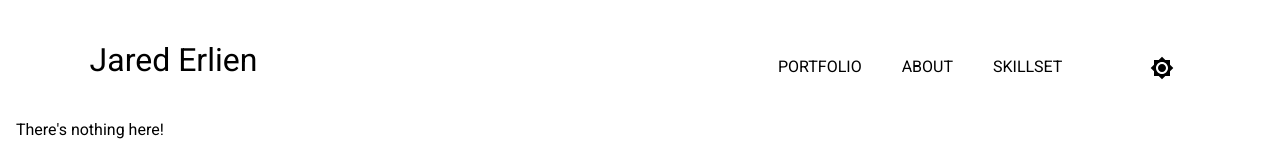
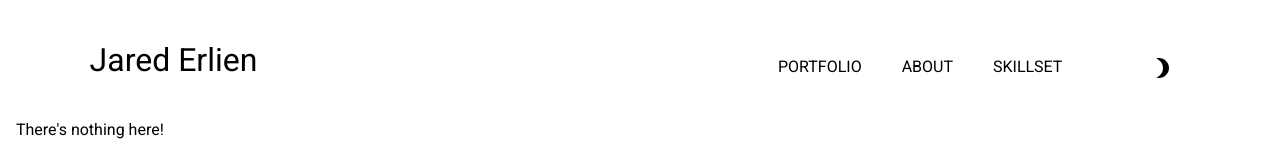
Before and after one commit to FortTheStrox/github-resume, a React (Create React App) app: page / in a window 1280 px wide. Shown: the top 160 px of the page. Built offline with nearby package versions, Linux system fonts and the light colour scheme.

Commit message:
rework
Replaced header w/ appbar and toolbar from material ui.

fixed flex grow issue on portfolio page

```diff
--- a/package.json
+++ b/package.json
@@ -18,6 +18,7 @@
     "@types/react-dom": "^17.0.14",
     "react": "^17.0.2",
     "react-dom": "^17.0.2",
+    "react-router": "^6.3.0",
     "react-router-dom": "^6.3.0",
     "react-scripts": "^5.0.0",
     "react-social-icons": "^5.13.0",
--- a/src/_scss/partials/_nav.scss
+++ b/src/_scss/partials/_nav.scss
@@ -7,9 +7,6 @@
     cursor: pointer;
 }
 
-.nav-bar {
-    display: flex;
-    justify-content: right;
 ul {
     margin: 0 7vw 0 0;
     padding: 3em 0 0 0;
@@ -30,7 +27,6 @@
 
     text-decoration: none;
     font-size:xx-large
-    }
 }
 
 // styling for how the nav bar list is shown
--- a/src/components/App.tsx
+++ b/src/components/App.tsx
@@ -6,14 +6,15 @@ import {
   Route,
 } from "react-router-dom";
 import { SocialIcon } from 'react-social-icons';
-import IconButton from "@mui/material/IconButton";
-import Brightness3Icon from '@mui/icons-material/Brightness3';
-import Brightness7Icon from '@mui/icons-material/Brightness7';
+
+
+
 
 // COMPONENTS
 import About from './About';
 import Skillset from './Skillset';
 import Portfolio from './Portfolio';
+import Header from './Header';
 
 // STYLING
 import './../css/main.min.css';
@@ -57,47 +58,8 @@ class App extends React.Component<Props, state> {
   render() {
     return (
       <div className={'App theme ' + (this.state.dark ? ' theme--dark' : 'theme--default' )}>
-    <div className='base'>
-        <nav className='nav-bar'>
-            <NavLink className='logo' to={deploy_str + "/"}>Jared Erlien</NavLink>
-            <ul className='nav-links'>
-                <li>
-                    <NavLink to={deploy_str + "/" } className={({ isActive })=>
-                        isActive ? "active-link" : undefined
-                        }
-                        >
-                        PORTFOLIO
-                    </NavLink>
-                </li>
-                <li>
-                    <NavLink to={deploy_str + "/ABOUT" } className={({ isActive })=>
-                        isActive ? "active-link" : undefined
-                        }
-                        >
-                        ABOUT
-                    </NavLink>
-                </li>
-                <li>
-                    <NavLink to={deploy_str + "/SKILLSET" } className={({ isActive })=>
-                        isActive ? "active-link" : undefined
-                        }
-                        >
-                        SKILLSET
-                    </NavLink>
-                </li>
-                <li>
-
-                </li>
-                <li>
-                    <IconButton edge="end" color="inherit" aria-label="mode" onClick={this.changeTheme}>
-                        {this.state.dark ?
-                        <Brightness3Icon /> :
-                        <Brightness7Icon />}
-                    </IconButton>
-                </li>
-            </ul>
-        </nav>
-
+        <div className='base'>
+            <Header />
             <Routes>
                 <Route path={deploy_str + "/" } element={<Portfolio />} />
                 <Route path={deploy_str + "/ABOUT" } element={<About />} />
--- /dev/null
+++ b/src/components/Header.tsx
@@ -0,0 +1,70 @@
+import './../css/main.min.css';
+
+import React, { useEffect } from 'react';
+import AppBar from '@mui/material/AppBar';
+import Toolbar from "@mui/material/Toolbar";
+
+
+import { SocialIcon } from 'react-social-icons';
+import IconButton from "@mui/material/IconButton";
+import Brightness3Icon from '@mui/icons-material/Brightness3';
+import Brightness7Icon from '@mui/icons-material/Brightness7';
+
+import { NavLink } from 'react-router-dom';
+
+// change this if you want to deploy
+// "" or "/github-resume"
+const deploy_str: string = "/github-resume";
+
+const Header = () => {
+
+    return (
+        // elevation removes box shadow from appbar
+        <AppBar
+            position='static'
+            color='transparent'
+            elevation={0}
+        >
+            <Toolbar disableGutters>
+            <NavLink className='logo' to={deploy_str + "/"}>Jared Erlien</NavLink>
+            <ul className='nav-links'>
+                <li>
+                    <NavLink to={deploy_str + "/" } className={({ isActive })=>
+                        isActive ? "active-link" : undefined
+                        }
+                        >
+                        PORTFOLIO
+                    </NavLink>
+                </li>
+                <li>
+                    <NavLink to={deploy_str + "/ABOUT" } className={({ isActive })=>
+                        isActive ? "active-link" : undefined
+                        }
+                        >
+                        ABOUT
+                    </NavLink>
+                </li>
+                <li>
+                    <NavLink to={deploy_str + "/SKILLSET" } className={({ isActive })=>
+                        isActive ? "active-link" : undefined
+                        }
+                        >
+                        SKILLSET
+                    </NavLink>
+                </li>
+                <li>
+
+                </li>
+                <li>
+                    <IconButton edge="end" color="inherit" aria-label="mode">
+                        <Brightness3Icon />
+
+                    </IconButton>
+                </li>
+            </ul>
+            </Toolbar>
+        </AppBar>
+    );
+}
+
+export default Header;
--- a/src/components/Portfolio.tsx
+++ b/src/components/Portfolio.tsx
@@ -121,7 +121,6 @@ const Portfolio = () => {
 
 
       {/* Section for Card Filter Toggle */}
-      <div className='base-page'>
       <div className='project-area'>
           <div className='filter-button'>
             <p>filter:</p>
@@ -145,7 +144,6 @@ const Portfolio = () => {
             {shownProjects}
           </Grid>
         </div>
-      </div>
 
     </div>
   );
```
Also changed, not shown: src/_scss/partials/_portfolio.scss (+10 -0 lines), src/components/Nav.tsx (deleted, +0 -55 lines), CURRENT_AGENDA.TXT, src/css/main.min.css, 1 other file (tests, documents, lock files or other folders). Lines whose indentation alone changed are shown as unchanged.
